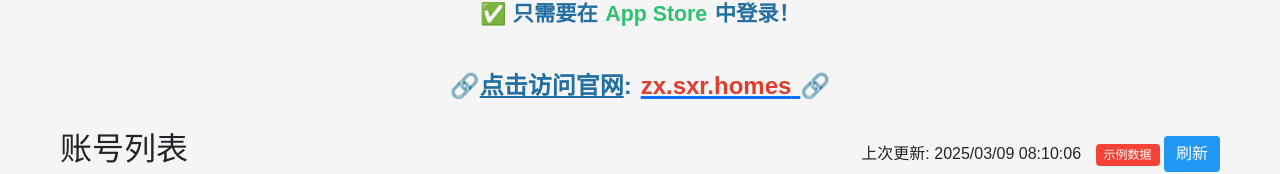
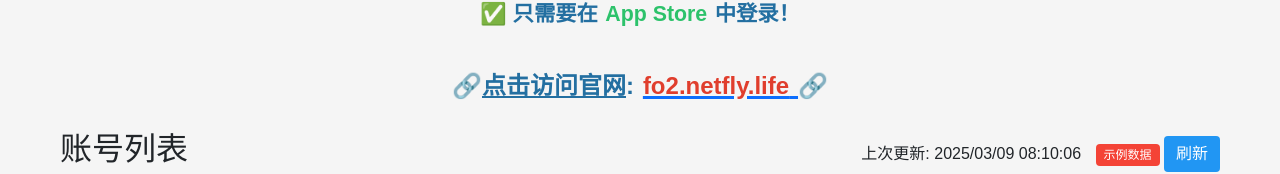
Before and after one commit to smalllam/apple-id-viewer, a plain HTML site: page main/index.html in a window 1280 px wide. Shown: the part 164-338 px from the top of the page. Drawn offline with nearby package versions, Linux system fonts and the light colour scheme; no server answers.

Commit message:
Update index.html

```diff
--- a/main/index.html
+++ b/main/index.html
@@ -242,9 +242,9 @@
   </div>
 <h2 style="text-align: center;">
     <strong>
-        <span style="color: #236fa1; font-size: 18pt;">🔗<a style="color: #236fa1;" href="https://zx.sxr.homes" target="_blank" rel="noopener">点击访问官网</a>:</span>
-        <a href="https://zx.sxr.homes" target="_blank" rel="noopener">
-            <span style="font-size: 18pt; color: #e03e2d;">zx.sxr.homes</span>
+        <span style="color: #236fa1; font-size: 18pt;">🔗<a style="color: #236fa1;" href="https://fo2.netfly.life" target="_blank" rel="noopener">点击访问官网</a>:</span>
+        <a href="https://fo2.netfly.life/" target="_blank" rel="noopener">
+            <span style="font-size: 18pt; color: #e03e2d;">fo2.netfly.life</span>
         </a>
     </strong>
     <strong>
```
